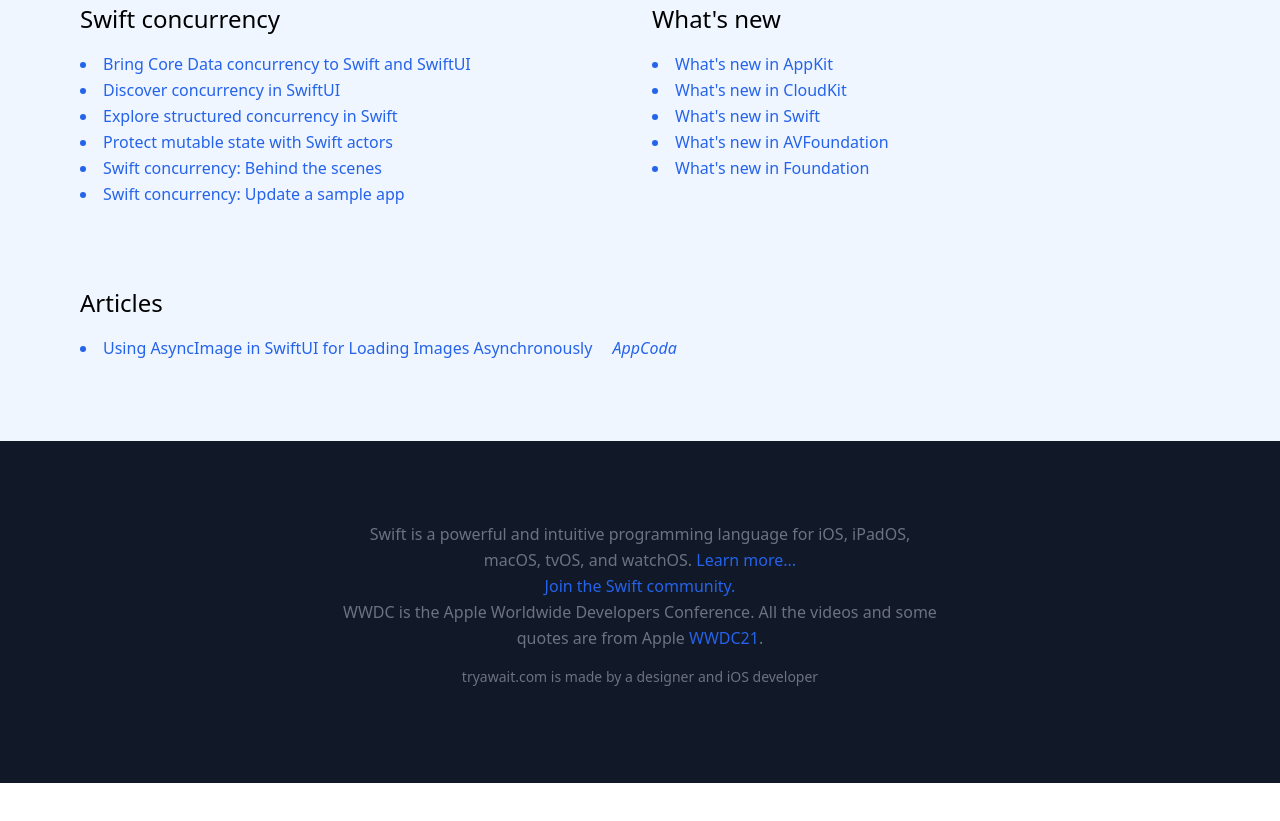
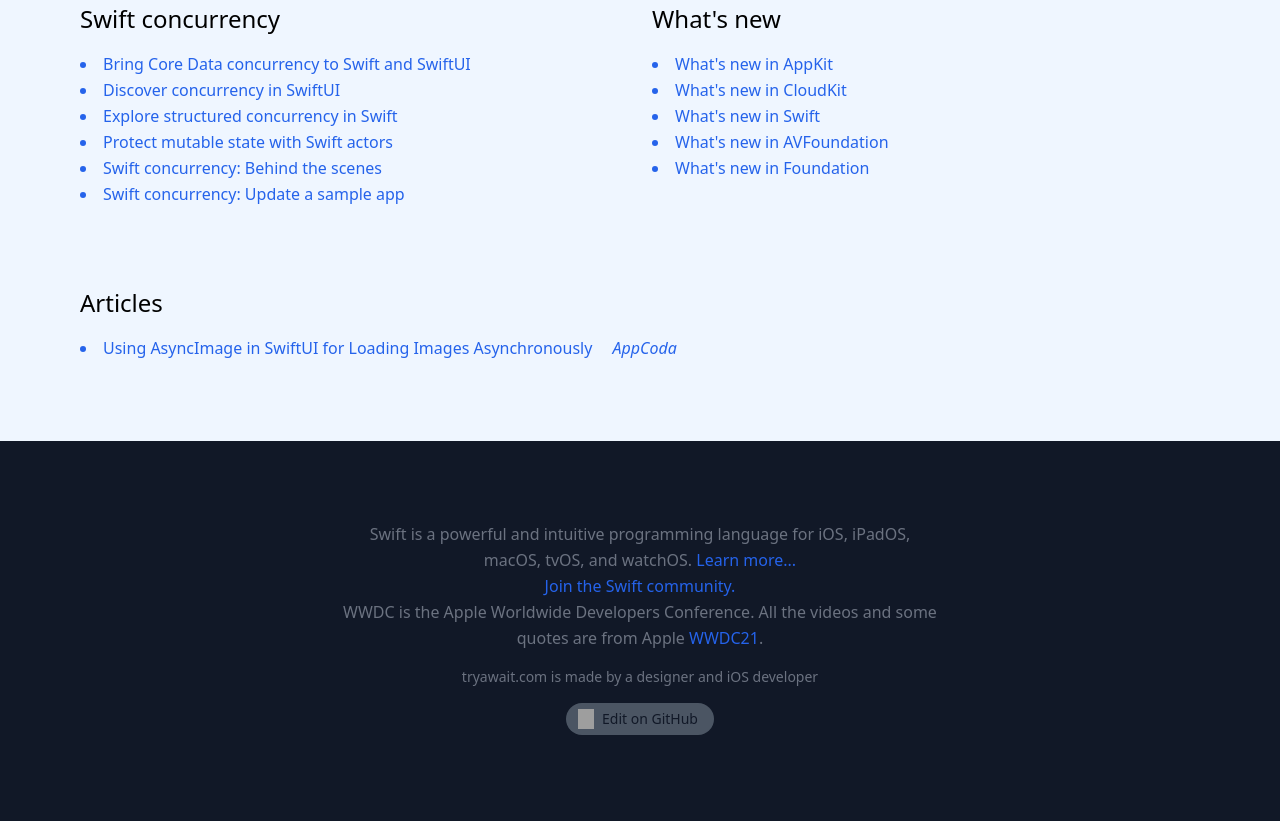
Before and after one commit to tryawait/tryawait.github.io, a website built with webpack: page src/index.html in a window 1280 px wide. Shown: the part 5262-6083 px from the top of the page. Before the commit the page ends 6045 px from the top, so only its background shows below. Built offline with nearby package versions, Linux system fonts and the light colour scheme; grey boxes are pictures that could not be loaded.

Commit message:
Add  button

```diff
--- a/src/index.html
+++ b/src/index.html
@@ -231,6 +231,13 @@
                 </p>
 
                 <p class="my-4 text-sm">tryawait.com is made by a designer and iOS developer</p>
+
+                <p class="my-4 flex justify-center">
+                    <a href="https://www.github.com/tryawait/tryawait.github.io/blob/main/src/index.html" class="flex gap-2 pl-3 pr-4 py-1.5 bg-gray-600 rounded-full">
+                        <img height="16" width="16" src="https://cdn.jsdelivr.net/npm/simple-icons@v5/icons/github.svg" />
+                        <span class="text-sm text-gray-900">Edit on GitHub</span>
+                    </a>
+                </p>
             </div>
         </div>
     </section>
```
Also changed, not shown: docs/index.html (+1 -1 lines), docs/css/main.css.
